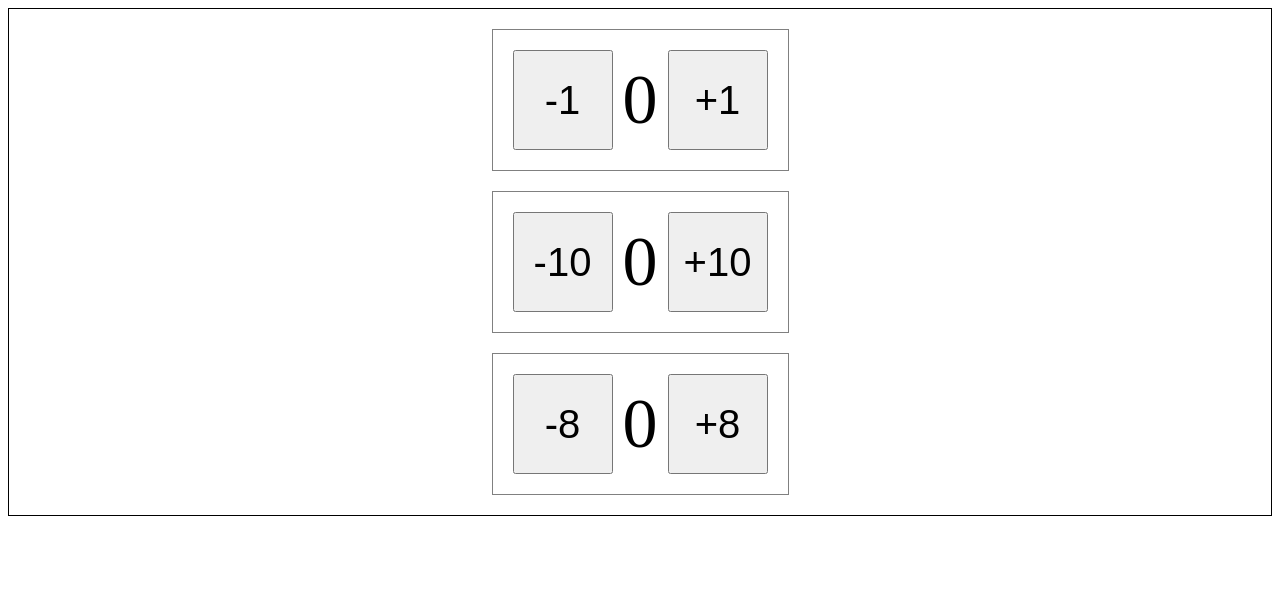
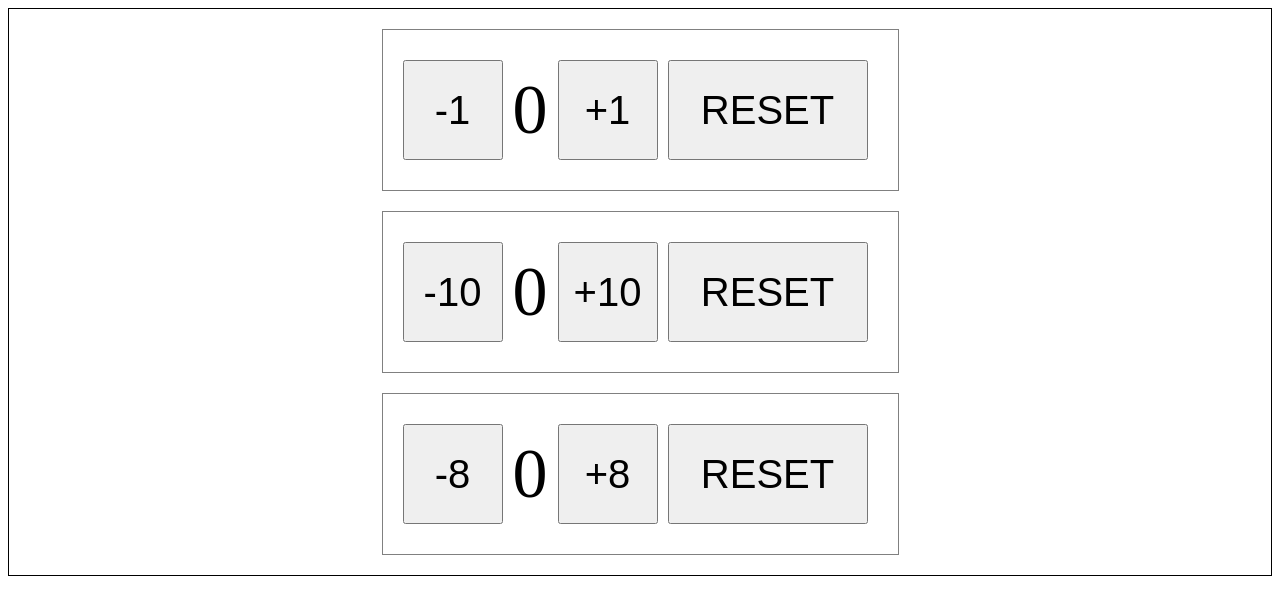
Before and after one commit to Natalina27/counters_pasv, a React (Create React App) app: page / in a window 1280 px wide. Shown: the top 594 px of the page. Built offline with nearby package versions, Linux system fonts and the light colour scheme.

Commit message:
added reset button

```diff
--- a/src/Counter/Counter.module.css
+++ b/src/Counter/Counter.module.css
@@ -19,3 +19,10 @@
     font-size: 40px;
     padding: 10px;
 }
+.reset{
+    height: 100px;
+    width: 200px;
+    font-size: 40px;
+    padding: 10px;
+    margin: 10px;
+}
--- a/src/Counter/index.js
+++ b/src/Counter/index.js
@@ -22,6 +22,7 @@ export const Counter = ({x}) => {
                 {count}
             </div>
             <button className={s.btn} onClick={handlePlus}>+{x}</button>
+            <button className={s.reset} onClick={()=>setCount(0)}>RESET</button>
         </div>
     );
 };
```
Also changed, not shown: 1 other file (tests, documents, lock files or other folders).
